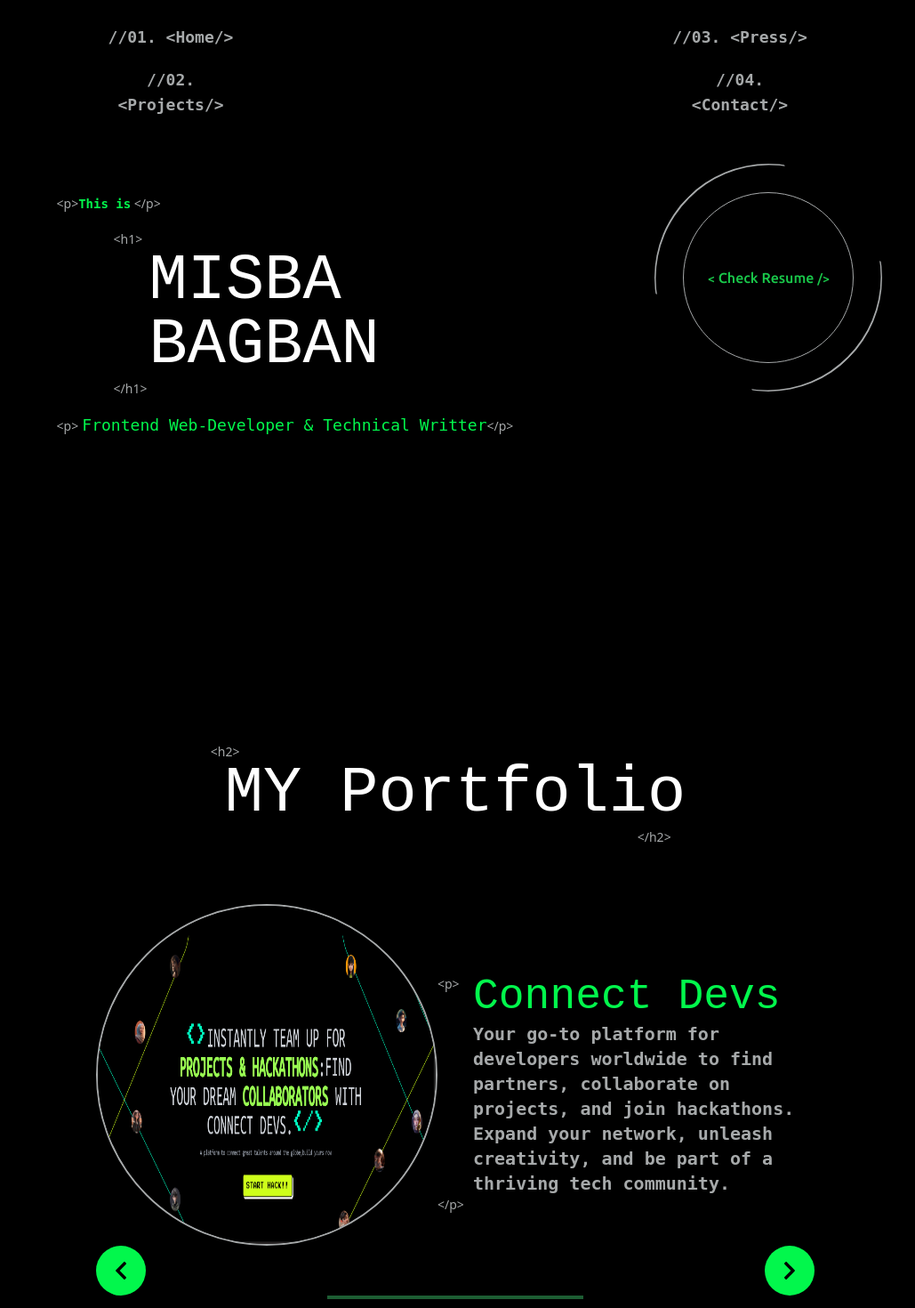
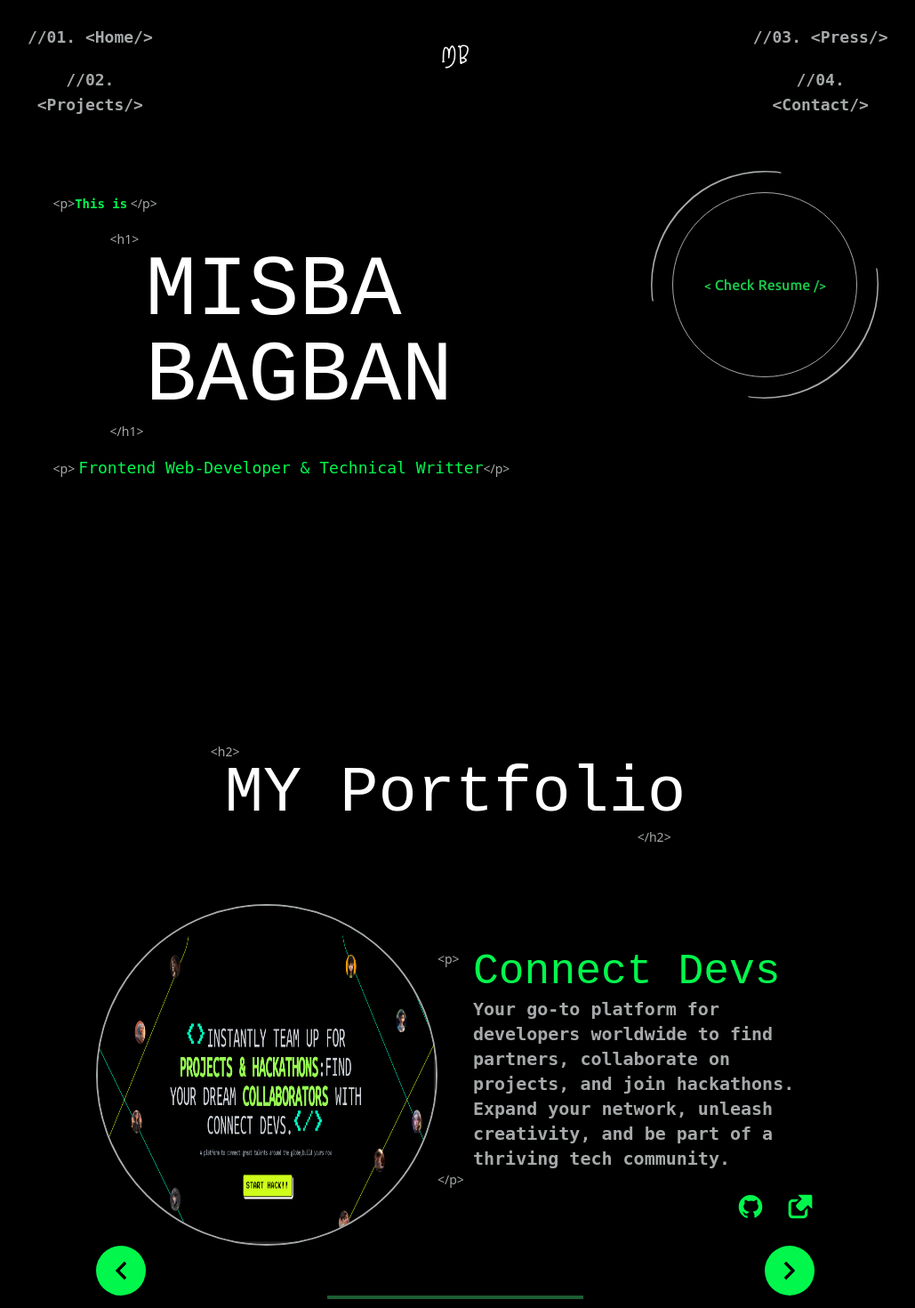
Before and after one commit to mishba-ai/misba-ai, a React (Vite) app: page / in a window 1280 px wide. Shown: the top 1470 px of the page at 89% size, without its empty margins (128-1157 px from the left). Built offline with nearby package versions, Linux system fonts and the light colour scheme; a web font is replaced by a local one.

Commit message:
add the logo and icon for link and web

```diff
--- a/src/Components/Header.jsx
+++ b/src/Components/Header.jsx
@@ -1,4 +1,5 @@
 import React from "react";
+import portfoliologo from "../images/portfoliologo.png";
 const Header = () => {
   return (
     <div className="justify-around  flex bg-transparent font-semibold  w-full z-10 pt-6 text-lg text-[#A6A9AA] font-code">
@@ -16,6 +17,9 @@ const Header = () => {
           {" "}
           {"//"}02. &lt;Projects/&gt;
         </a>
+      </div>
+      <div>
+        <img src={portfoliologo} alt="" className="w-20 h-20" />
       </div>
       <div className="flex flex-col gap-y-3">
         <a
--- a/src/Components/Home.jsx
+++ b/src/Components/Home.jsx
@@ -15,7 +15,7 @@ const Home = ({ name, title }) => {
           </p>
           <h1 className="mt-4 mx-16">
             <span className="text-sm">&lt;h1&gt;</span>
-            <div className="text-7xl w-56 text-white mx-10 font-Kode">{name}</div>
+            <div className="text-8xl w-56 text-white mx-10 font-Kode">{name}</div>
             <span className="text-sm">&lt;/h1&gt;</span>
           </h1>
           <p className="mt-4">
@@ -32,9 +32,9 @@ const Home = ({ name, title }) => {
           <span className=""></span>
           <span className=""></span>
           <div
-            className="w-48 h-48 rounded-full border relative border-[#A6A9AA] flex justify-center items-center  after:w-64 after:h-64  after:absolute after:border-t-gray after:border-t-2 after:border after:-rotate-45  after:animate-spi after:border-transparent  after:rounded-[50%]
+            className="w-52 h-52 rounded-full border relative border-[#A6A9AA] flex justify-center items-center  after:w-64 after:h-64  after:absolute after:border-t-gray after:border-t-2 after:border after:-rotate-45  after:animate-spi after:border-transparent  after:rounded-[50%]
           before:w-64 before:h-64  before:absolute before:border-b-gray before:border-b-2 before:border before:border-transparent before:animate-spi
-          before:-rotate-45 before:top- before:rounded-[50%] after:pointer-events-none before:pointer-events-none
+          before:-rotate-45 before:to before:rounded-[50%] after:pointer-events-none before:pointer-events-none
           "
           >
             {" "}
--- a/src/Components/Projects.jsx
+++ b/src/Components/Projects.jsx
@@ -3,6 +3,8 @@ import connectdevs from "../images/connectdevs.png";
 import { useState } from "react";
 // import backward from "../images/backward.svg";
 import forward from "../images/forward.svg";
+import link from "../images/socials/link.svg";
+import scode from "../images/socials/scode.svg";
 
 const Projects = () => {
   const [currentIndex, setCurrentIndex] = useState(0);
@@ -78,16 +80,25 @@ const Projects = () => {
                         className="w-96 h-96 border-2 rounded-full border-[#A6A9AA]"
                       />
                     </div>
-                    <div className="">
+                    <div className="flex flex-col">
                       {" "}
-                      <span className="absolute text-sm left-[24rem]">&lt;p&gt;</span>
-                      <a href={project.url} target="_blank" rel="noopener noreferrer">
-                        <h3 className="font-Kode text-5xl mt-6 text-[#02F74C]">{project.title}</h3>
-                      </a>
-                      <p className="w-96  font-code text-xl font-semibold mt-1">
-                        {project.description}
-                      </p>
-                      <span className=" text-sm absolute  left-[24rem]">&lt;/p&gt;</span>
+                      <div>
+                        {" "}
+                        <div className="absolute text-sm left-[24rem]">&lt;p&gt;</div>
+                        <a href={project.url} target="_blank" rel="noopener noreferrer">
+                          <h3 className="font-Kode text-5xl mt-6 text-[#02F74C]">
+                            {project.title}
+                          </h3>
+                        </a>
+                        <p className="w-96  font-code text-xl font-semibold mt-1">
+                          {project.description}
+                        </p>
+                        <div className=" text-sm absolute  left-[24rem]">&lt;/p&gt;</div>
+                      </div>
+                      <div className="flex gap-x-6 mt-6 justify-end">
+                        <img src={scode} alt="" className="h-8 w-8" />
+                        <img src={link} alt="" className="h-8 w-8 " />
+                      </div>
                     </div>{" "}
                   </div>
                 </div>
--- a/src/index.html
+++ b/src/index.html
@@ -4,7 +4,9 @@
     <meta charset="UTF-8" />
     <meta http-equiv="X-UA-Compatible" content="IE=edge" />
     <meta name="viewport" content="width=device-width, initial-scale=1.0" />
+    <link rel="icon" type="image/svg+xml" href="/src/images/portfoliologo.png" />
     <title>misba-ai</title>
+
   </head>
   <body>
     <noscript>You need to enable Javascript to run this application.</noscript>
```
Also changed, not shown: src/images/socials/link.svg (added), src/images/socials/scode.svg (added).
